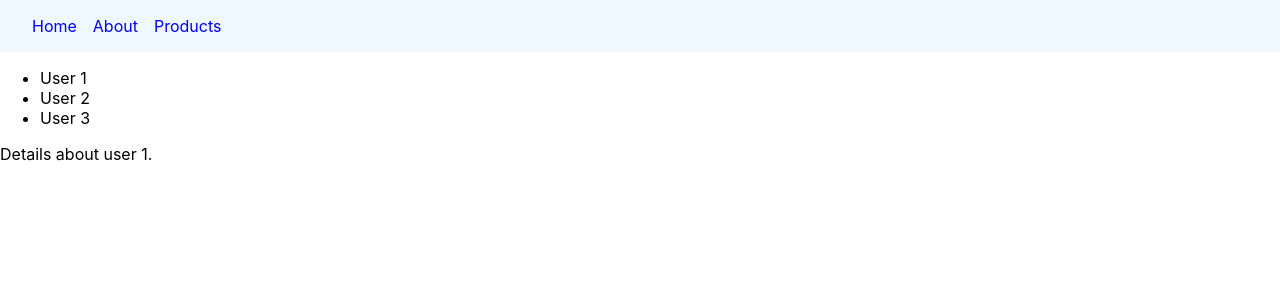
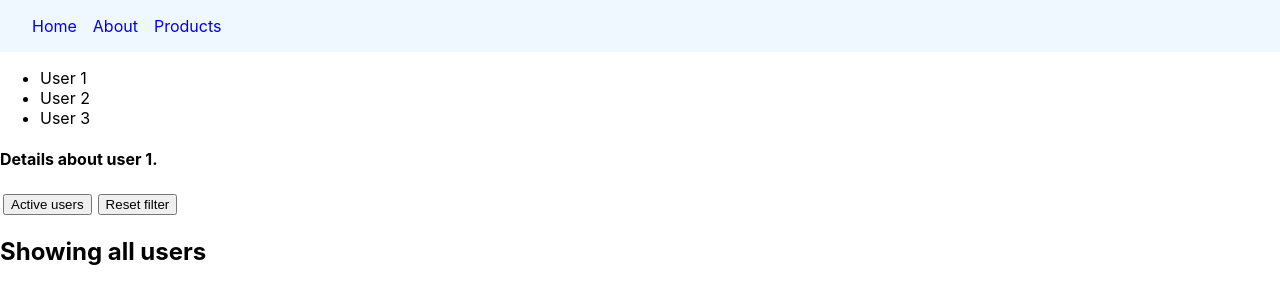
Before and after one commit to sharukhsm/react-router-demo, a React (Create React App) app: page /users/1 in a window 1280 px wide. Shown: the top 304 px of the page. Built offline with nearby package versions, Linux system fonts and the light colour scheme.

Commit message:
Search params

```diff
--- a/src/components/UserDetails.js
+++ b/src/components/UserDetails.js
@@ -7,5 +7,9 @@ export const UserDetails = () => {
   //or destructured way.
   const { userId } = useParams();
 
-  return <div>Details about user {userId}.</div>;
+  return (
+    <>
+      <h4>Details about user {userId}. </h4>
+    </>
+  );
 };
--- a/src/components/Users.js
+++ b/src/components/Users.js
@@ -1,7 +1,9 @@
 import React from "react";
-import { Outlet } from "react-router-dom";
+import { Outlet, useSearchParams } from "react-router-dom";
 
 export const Users = () => {
+  const [searchParams, setSearchParams] = useSearchParams();
+  const showActiveUsers = searchParams.get("filter") === "active";
   return (
     <>
       <ul>
@@ -10,6 +12,17 @@ export const Users = () => {
         <li>User 3</li>
       </ul>
       <Outlet />
+      <div>
+        <button onClick={() => setSearchParams({ filter: "active" })}>
+          Active users
+        </button>
+        <button onClick={() => setSearchParams({})}>Reset filter</button>
+      </div>
+      {showActiveUsers ? (
+        <h2>Showing active users</h2>
+      ) : (
+        <h2>Showing all users</h2>
+      )}
     </>
   );
 };
--- a/src/index.css
+++ b/src/index.css
@@ -21,6 +21,10 @@ nav a {
   margin-right: 16px;
 }
 
+button {
+  margin: 3px;
+}
+
 /* nav a.active {
   text-decoration: none;
   font-weight: bold;
```
Also changed, not shown: src/App.css (deleted, +0 -38 lines).
